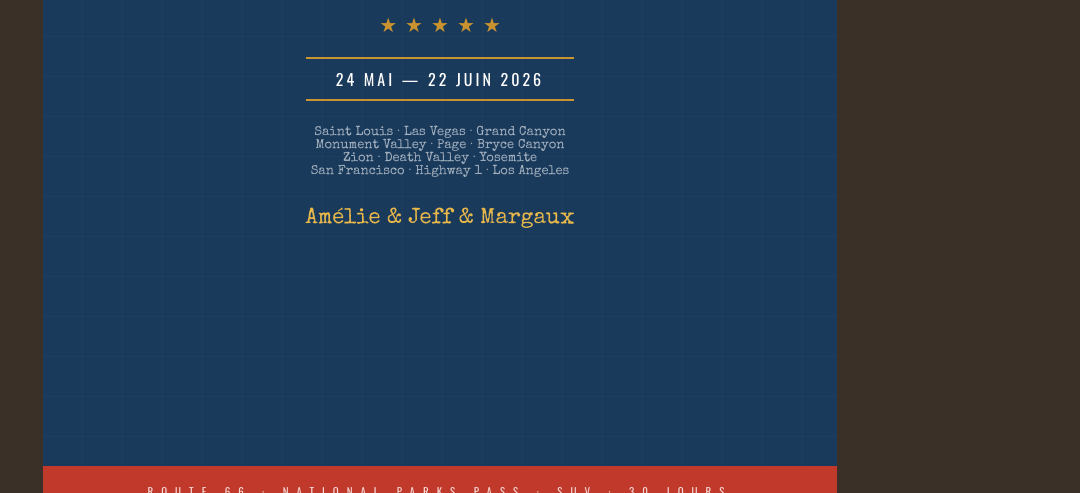
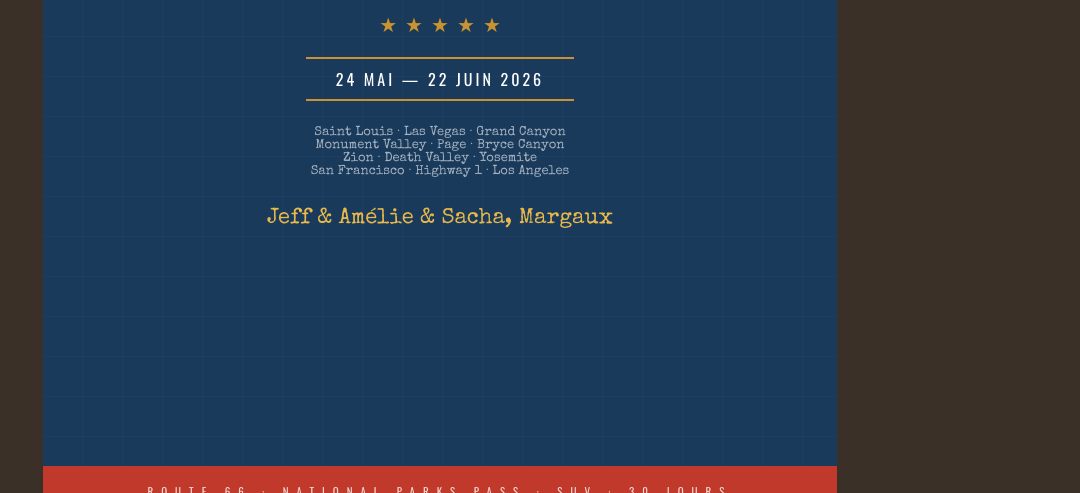
Before and after one commit to jeffetamelie85/Road-trip-aux-USA, a plain HTML site: page index.html in a window 1280 px wide. Shown: the part 607-1100 px from the top of the page, without its empty margins (200-1280 px from the left). Drawn offline with nearby package versions, Linux system fonts and the light colour scheme.

Commit message:
Update index.html

```diff
--- a/index.html
+++ b/index.html
@@ -786,7 +786,7 @@
     San Francisco · Highway 1 · Los Angeles
   </div>
 
-  <div class="cover-names">Amélie & Jeff &amp; Margaux</div>
+  <div class="cover-names"> Jeff & Amélie &amp; Sacha, Margaux</div>
 
   <div class="cover-stripe">
     <span class="cover-stripe-text">Route 66 · National Parks Pass · SUV · 30 jours</span>
```
